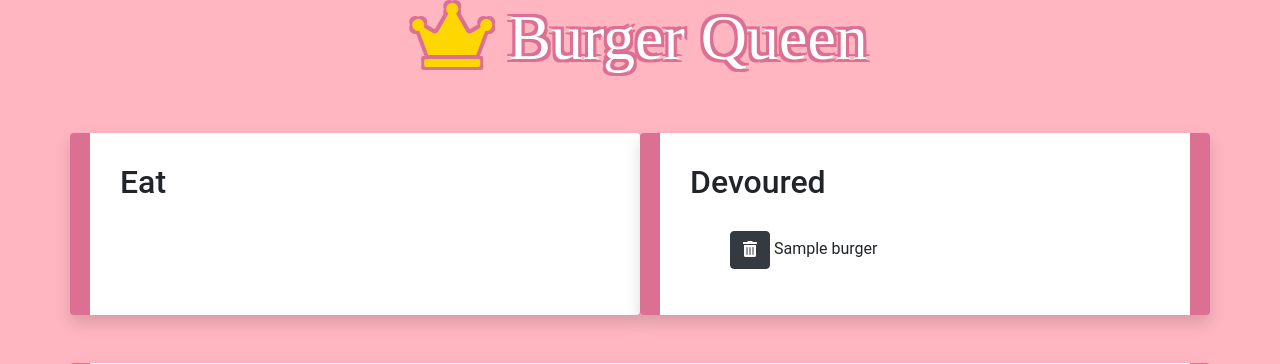
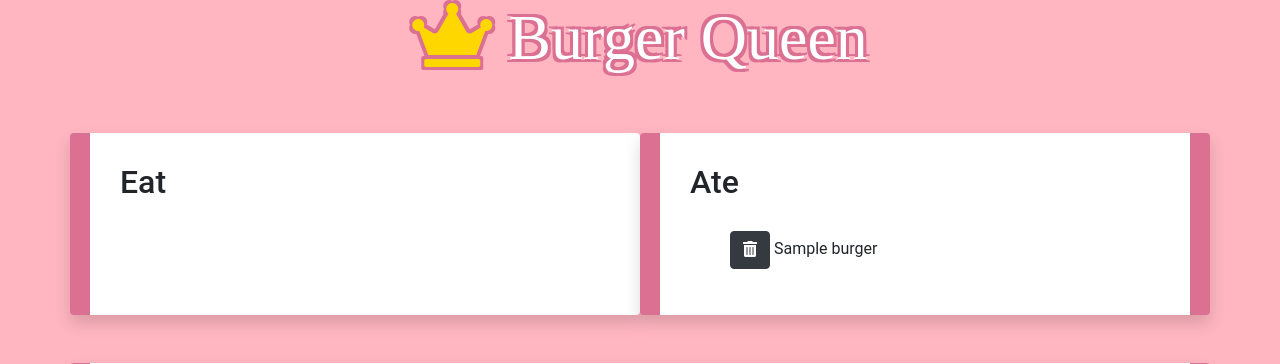
Before and after one commit to madeleineprak/Eat-Da-Burger, a Node server app: template views/index.handlebars in a window 1280 px wide. Shown: the top 364 px of the page. Run offline with Node 20, Linux system fonts and the light colour scheme; the template is opened without the code that fills it: most values are stand-ins (such as "Sample title", 1, 10 or a date in 2020); some libraries are stand-ins or nearby versions; some web fonts are replaced.

Commit message:
Change wording

```diff
--- a/views/index.handlebars
+++ b/views/index.handlebars
@@ -20,7 +20,7 @@
     </div>
     <div class="col-6 burgers-eaten rounded shadow">
       {{!-- Display eaten burgers --}}
-      <h2>Devoured</h2>
+      <h2>Ate</h2>
       <ul id="burgers-eaten" style="list-style-type: none;">
         {{#each burgers}}
         {{#if this.devoured }}
```
